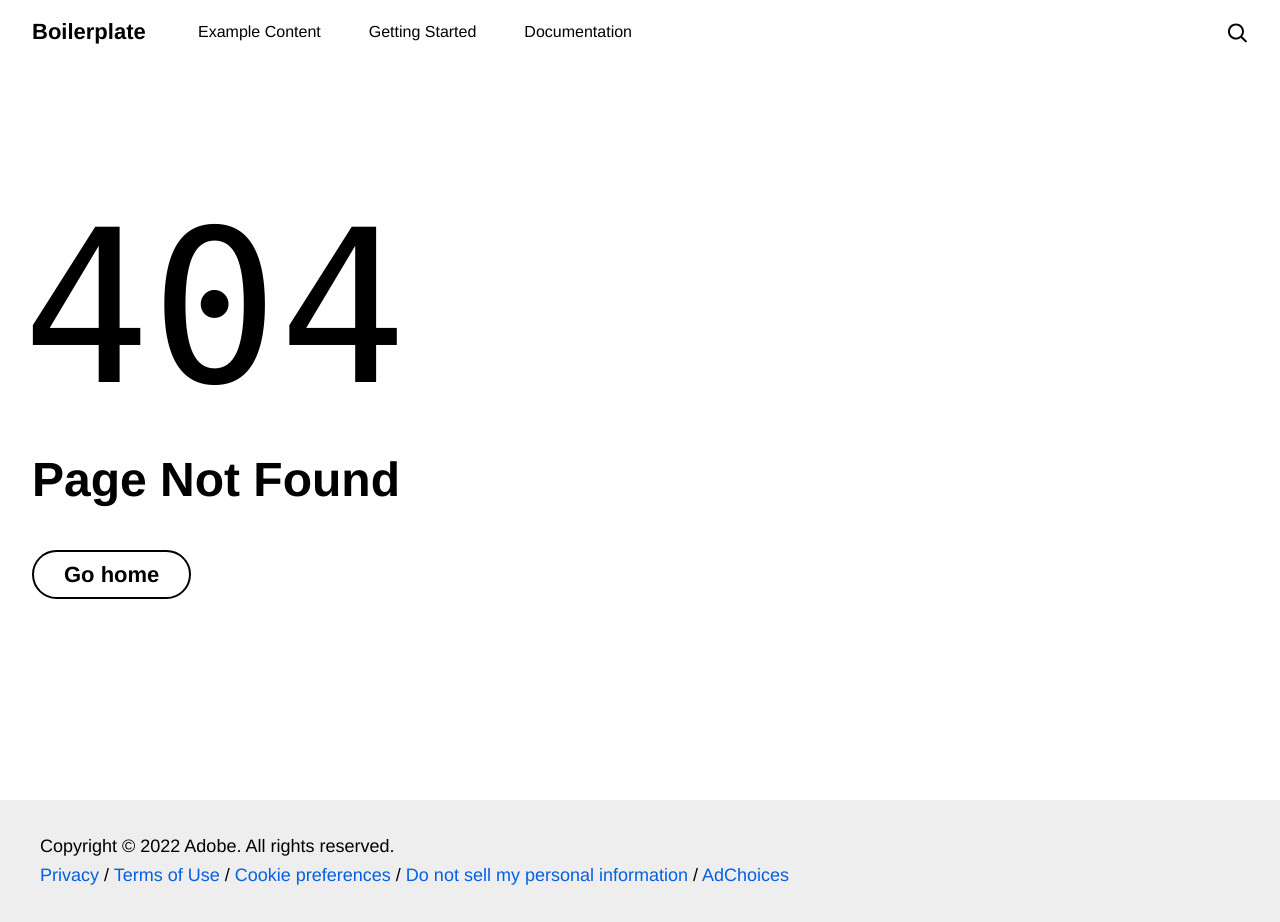
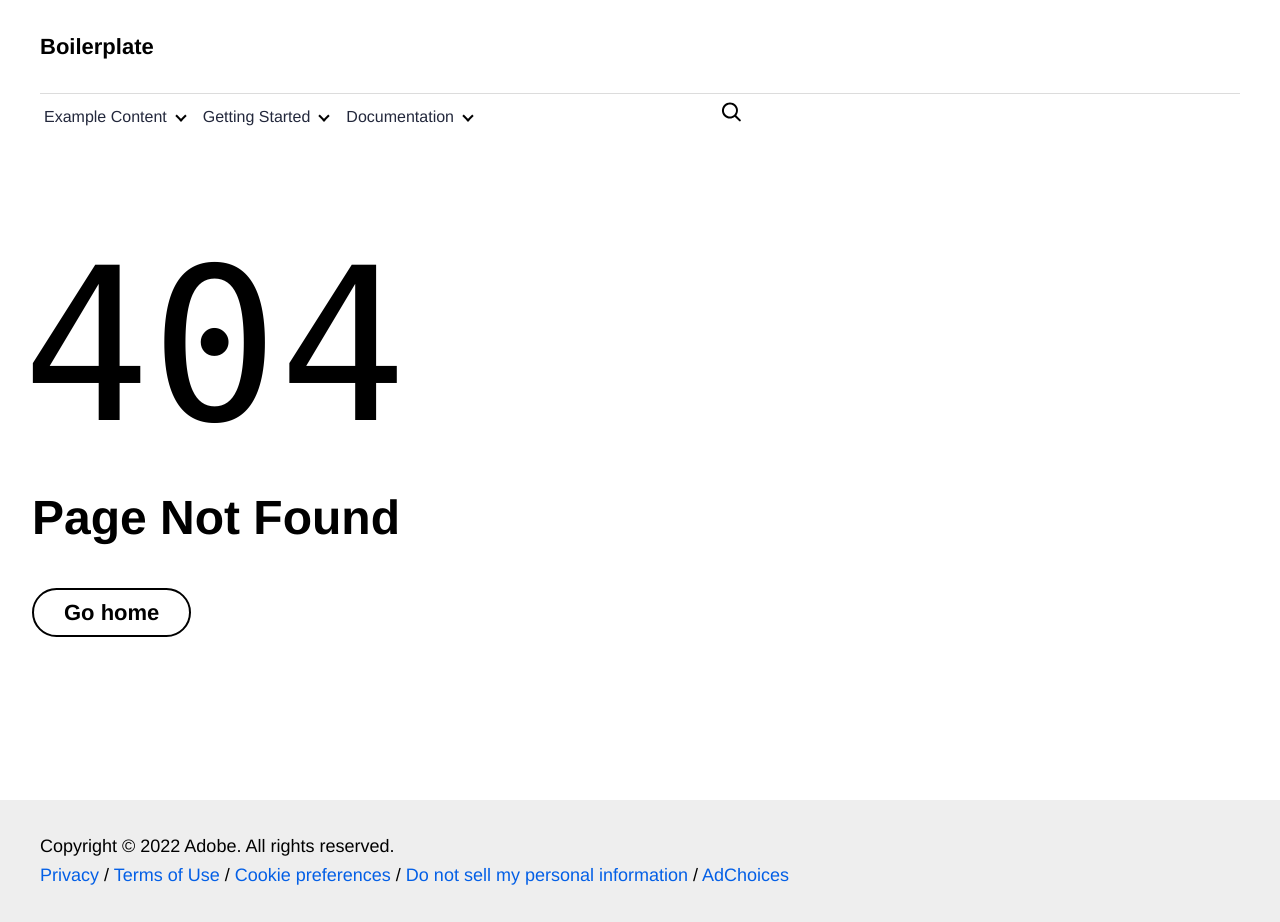
Before and after one commit to hlxsites/lazard, a website with bundled scripts: page 404.html in a window 1280 px wide. Built offline with nearby package versions, Linux system fonts and the light colour scheme; files whose address does not match are found by name.

Commit message:
add initial header styles

```diff
--- a/blocks/header/header.css
+++ b/blocks/header/header.css
@@ -5,8 +5,7 @@ header nav {
     'hamburger brand tools' var(--nav-height)
     'sections sections sections' 1fr / 50px 1fr 50px;
   align-items: center;
-  padding: 0 2rem;
-  position: fixed;
+  position: absolute;
   z-index: 1;
   background-color: var(--background-color);
   width: 100vw;
@@ -20,8 +19,9 @@ header nav a:any-link {
 }
 
 header nav[aria-expanded='true'] {
-  grid-template: 'hamburger brand' 'sections sections' 'tools tools';
-  grid-template-columns:  56px 1fr;
+  grid-template: 'hamburger brand tools' 'sections sections sections' 'investors investors investors';
+  grid-template-columns:  50px 1fr 50px;
+  grid-template-rows: var(--nav-height) max-content max-content;
   overflow-y: scroll;
   min-height: 100vh;
 }
@@ -32,6 +32,8 @@ header .nav-brand {
   font-size: 22px;
   font-weight: 700;
   line-height: 1em;
+  display: flex;
+  justify-content: center;
 }
 
 header nav .nav-brand p {
@@ -49,6 +51,7 @@ header nav .nav-hamburger {
   height: 22px;
   padding-top: 3px;
   cursor: pointer;
+  padding-left: 15px;
 }
 
 header nav[aria-expanded='false'] .nav-hamburger-icon,
@@ -108,25 +111,48 @@ header nav[aria-expanded='true'] .nav-hamburger-icon::after {
 /* sections */
 header nav .nav-sections {
   grid-area: sections;
+}
+
+header nav .nav-investors {
+  grid-area: investors;
+}
+
+header nav .nav-sections, header nav .nav-investors {
   flex-direction: column;
   display: none;
-  background-color: var(--overlay-color);
   flex: 1 1 auto;
 }
 
-header nav .nav-sections ul  {
+header nav .nav-sections ul, header nav .nav-investors ul  {
   font-size: 16px;
   font-weight: 500;
   list-style: none;
   padding-left: 0;
+  margin: 0;
 }
 
-header nav .nav-sections li {
-  font-size: 20px;
-  font-weight: 500;
+header nav .nav-sections ul li > ul {
+  display: none;
 }
 
-header nav[aria-expanded='true'] .nav-sections {
+header nav .nav-sections li, header nav .nav-investors li {
+  color: var(--yxt-color-sections-link);
+  font-size: 20px;
+  font-weight: 400;
+  border-top: 2px solid var(--yxt-color-borders);
+  padding: 0.8rem;
+}
+
+header nav .nav-investors li {
+  color: var(--yxt-color-investors-link);
+  font-family: "Cormorant Garamond","Times New Roman",Georgia,serif;
+}
+
+header nav .nav-sections li:last-child, header nav .nav-investors li:last-child {
+  border-bottom: 2px solid var(--yxt-color-borders);
+}
+
+header nav[aria-expanded='true'] .nav-sections, header nav[aria-expanded='true'] .nav-investors {
   display: block;
   align-self: flex-start;
 }
@@ -136,6 +162,8 @@ header nav .nav-tools {
   grid-area: tools;
   flex: 0 0 auto;
   height: 22px;
+  display: flex;
+  justify-content: flex-end;
 }
 
 header nav .nav-tools p {
@@ -158,10 +186,19 @@ header nav[aria-expanded='true'] .nav-tools li {
 /* desktop nav styles */
 @media (min-width: 1000px) {
   header nav {
-    display: flex;
-    justify-content: space-between;
+    position: unset;
+    max-width: 1200px;
+    margin-left: auto;
+    margin-right: auto;
+    display: grid;
+    grid-template:
+    'brand tools' 2fr
+    'sections investors' 1fr / 1.3fr 1fr;
     height: var(--nav-height);
-    padding: 16px 2rem;
+  }
+
+  header nav * {
+    box-sizing: border-box;
   }
 
   header nav .nav-sections > ul > li.nav-drop {
@@ -171,7 +208,7 @@ header nav[aria-expanded='true'] .nav-tools li {
 
   header nav .nav-drop::after {
     content: ' ';
-    border: 1px solid currentolor;
+    border: solid var(--text-color);
     transform: rotate(135deg);
     border-width: 2px 2px 0 0;
     display: inline-block;
@@ -186,15 +223,58 @@ header nav[aria-expanded='true'] .nav-tools li {
     display: none;
   }
 
-  header nav .nav-sections {
-    display: unset;
+  header nav .nav-sections li, header nav .nav-investors li {
+    border-top: none;
   }
 
-  header nav .nav-brand {
-    flex: 0 0 150px;
+  header nav .nav-sections > ul > li, header nav .nav-investors > ul > li {
+    position: relative;
+    font-size: 16px;
+    margin: 0;
+    cursor: pointer;
+    padding: 0 4px;
   }
 
-  header nav .nav-sections ul {
+  header nav .nav-sections, header nav .nav-investors {
+    height: calc(var(--nav-height) / 3);
+    display: flex;
+    justify-content: center;
+    border-top: var(--yxt-border-default);
+  }
+
+  header nav .nav-investors ul li {
+    border-left: var(--yxt-border-default);
+    display: flex;
+    align-items: center;
+    padding-left: 20px;
+    padding-right: 20px;
+  }
+
+  header nav .nav-sections > ul > li > ul > li {
+    font-size: 18px;
+    padding: 8px 16px;
+  }
+
+  header nav .nav-sections li:last-child, header nav .nav-investors li:last-child {
+    border-bottom: none;
+  }
+
+  header nav .nav-investors ul li:last-child {
+    border-right: var(--yxt-border-default);
+  }
+
+  header nav .nav-brand, header nav .nav-tools {
+    display: flex;
+    justify-content: flex-start;
+    align-items: center;
+    height: calc(var(--nav-height) / 2);
+  }
+
+  header nav .nav-tools {
+    justify-content: flex-end;
+  }
+
+  header nav .nav-sections ul, header nav .nav-investors ul {
     display: flex;
     flex-direction: row;
     background-color: unset;
@@ -202,18 +282,17 @@ header nav[aria-expanded='true'] .nav-tools li {
     margin: 0;
   }
 
+  header nav .nav-investors ul {
+    height: 100%;
+  }
+
   header nav[aria-expanded='true'] .nav-sections ol {
     display: flex;
     min-height: unset;
   }
 
-  header nav .nav-sections > ul > li {
-    padding: 0 16px;
-    position: relative;
-    font-size: 16px;
-    margin: 0;
-    cursor: pointer;
-    padding-top: 0;
+  header nav .nav-investors > ul {
+    justify-content: flex-end;
   }
 
   header nav .nav-sections > ul > li > p {
@@ -242,12 +321,6 @@ header nav[aria-expanded='true'] .nav-tools li {
     left: 20px;
   }
 
-
-  header nav .nav-sections > ul > li > ul > li {
-    font-size: 18px;
-    padding: 8px 16px;
-  }
-
   header nav .nav-sections > ul > li[aria-expanded='true'] ul {
     display: block;
     position: absolute;
@@ -255,6 +328,6 @@ header nav[aria-expanded='true'] .nav-tools li {
     width: 300px;
     left: 0;
     padding: 16px;
-    box-shadow: 0 0 5px var(text-color);
+    box-shadow: 0 0 5px var(--text-color);
   }
 }
--- a/blocks/header/header.js
+++ b/blocks/header/header.js
@@ -31,7 +31,7 @@ export default async function decorate(block) {
     nav.innerHTML = html;
     decorateIcons(nav);
 
-    const classes = ['brand', 'sections', 'tools'];
+    const classes = ['brand', 'sections', 'investors', 'tools'];
     classes.forEach((e, j) => {
       const section = nav.children[j];
       if (section) section.classList.add(`nav-${e}`);
--- a/styles/styles.css
+++ b/styles/styles.css
@@ -40,6 +40,51 @@
   /* nav height */
   --nav-height: 64px;
 
+   /* styles from lazard style guide */
+   --yxt-color-background-highlight: #fafafa;
+   --yxt-color-background-dark: #a8a8a8;
+   --yxt-color-brand-primary: #0f70f0;
+   --yxt-color-brand-hover: #0c5ecb;
+   --yxt-color-brand-white: #fff;
+   --yxt-color-text-primary: #212121;
+   --yxt-color-text-secondary: #757575;
+   --yxt-color-text-neutral: #616161;
+   --yxt-color-investors-link: #4f4f4f;
+   --yxt-color-sections-link: #23283c;
+   --yxt-color-link-primary: var(--yxt-color-brand-primary);
+   --yxt-color-borders: #dcdcdc;
+   --yxt-color-error: #940000;
+   --yxt-font-weight-bold: 700;
+   --yxt-font-weight-semibold: 600;
+   --yxt-font-weight-medium: 500;
+   --yxt-font-weight-normal: 400;
+   --yxt-font-weight-light: 300;
+   --yxt-font-size-xs: 0.625rem;
+   --yxt-font-size-sm: 0.75rem;
+   --yxt-font-size-md: 0.875rem;
+   --yxt-font-size-md-lg: 1rem;
+   --yxt-font-size-lg: 1.125rem;
+   --yxt-font-size-xlg: 1.25rem;
+   --yxt-font-size-xxlg: 2.5rem;
+   --yxt-line-height-xs: 1;
+   --yxt-line-height-sm: 1.2;
+   --yxt-line-height-md-sm: 1.3333;
+   --yxt-line-height-md: 1.4;
+   --yxt-line-height-lg: 1.5;
+   --yxt-line-height-xlg: 1.6666;
+   --yxt-line-height-xxlg: 1.7;
+   --yxt-font-family: system-ui,Segoe UI,Roboto,Oxygen-Sans,Ubuntu,Cantarell,Helvetica Neue,sans-serif;
+   --yxt-base-spacing-sm: 0.75rem;
+   --yxt-base-spacing: 1rem;
+   --yxt-module-footer-height: 1.5rem;
+   --yxt-module-container-height: 1.25rem;
+   --yxt-border-default: 0.0625rem solid var(--yxt-color-borders);
+   --yxt-border-hover: 0.0625rem solid var(--yxt-color-brand-hover);
+   --yxt-border-legacy: 0.0625rem solid #e9e9e9;
+   --yxt-z-index-nav-more-modal: 2;
+   --yxt-button-focus-border-size: 0.1875rem;
+   --yxt-cards-min-width: 13.125rem;
+   --yxt-container-desktop-base: 25rem;
 }
 
 body {
@@ -210,7 +255,7 @@ main img {
   }
 }
 
-@media (min-width: 900px) {
+@media (min-width: 1000px) {
   :root {
     --heading-font-size-xxl: 60px;
     --heading-font-size-xl: 48px;
@@ -218,6 +263,7 @@ main img {
     --heading-font-size-m: 30px;
     --heading-font-size-s: 24px;
     --heading-font-size-xs: 22px;
+    --nav-height: 140px;
   }
 
   .section > div {
```
